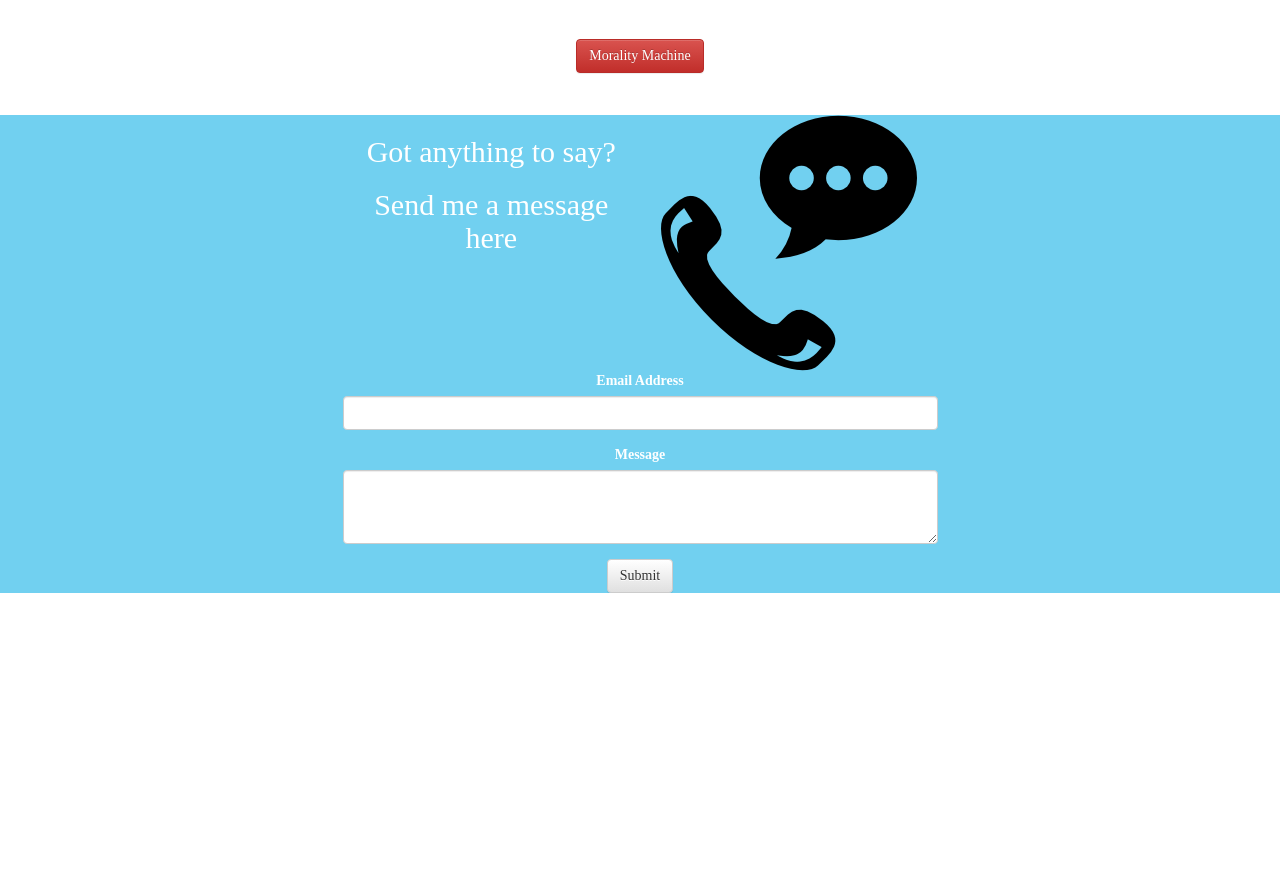
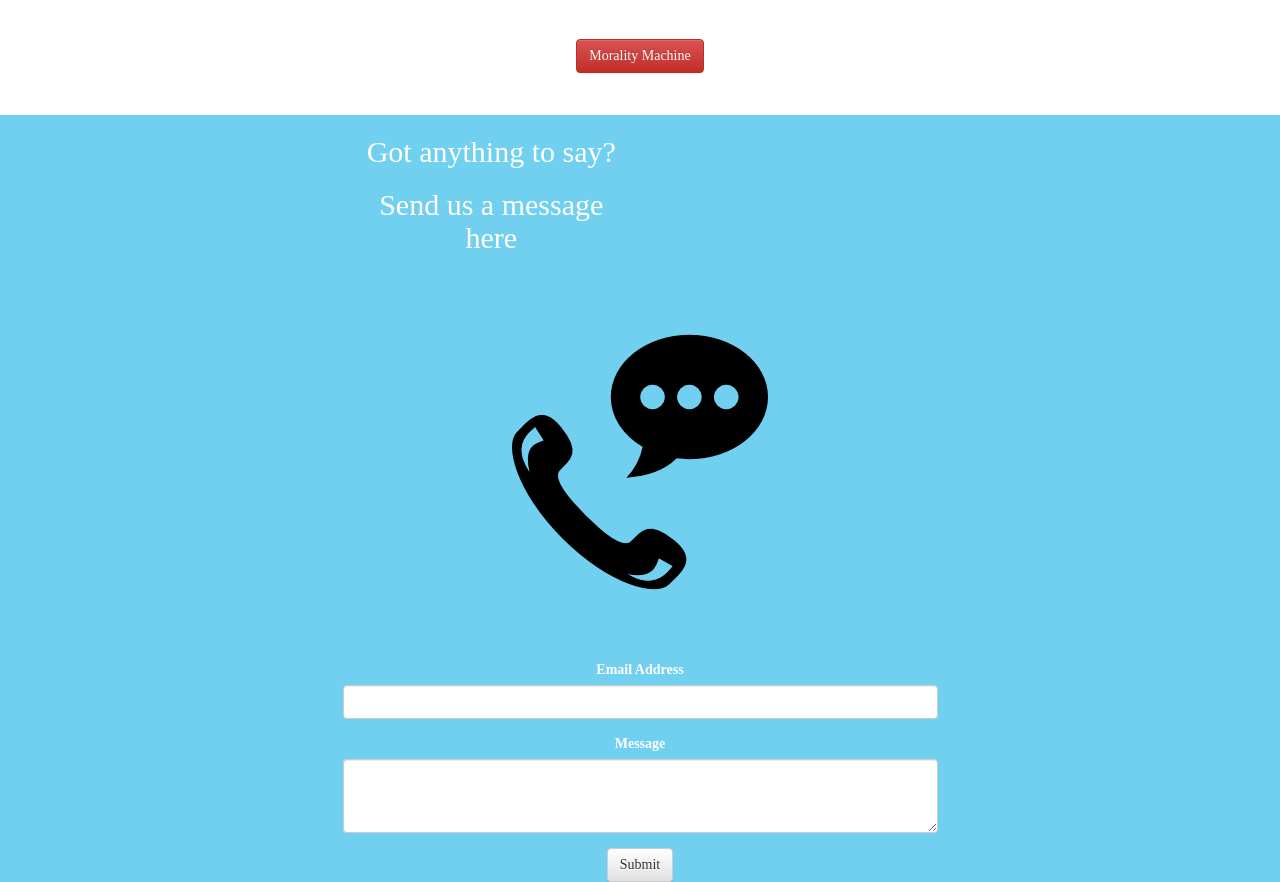
Before and after one commit to Mechasparrow/globalhack-moral-homelessness, a website: page public/index.html in a window 1280 px wide. Shown: the part 1374-2256 px from the top of the page. Before the commit the page ends 1967 px from the top, so only its background shows below. Drawn offline with nearby package versions, Linux system fonts and the light colour scheme.

Commit message:
Subtle things

```diff
--- a/public/index.html
+++ b/public/index.html
@@ -82,9 +82,9 @@
         <div class="white text-center col-md-offset-3 col-md-6">
           <div class="col-md-6">
             <h2>Got anything to say?</h2>
-            <h2>Send me a message here</h2>
+            <h2>Send us a message here</h2>
           </div>
-          <img src="pictures/contactUs.png" />
+          <img id="phonePic" src="pictures/contactUs.png" />
             <form action="https://formspree.io/leonchikyj@gmail.com" method="POST">
               <div class="form-group">
                 <label for="inputEmail"><span>Email Address</span></label>
--- a/public/style.css
+++ b/public/style.css
@@ -105,3 +105,7 @@ body{
 #contactMe{
   background-color:#71D0F0;
 }
+
+#phonePic{
+  padding:5em 5em 5em 5em;
+}
```
